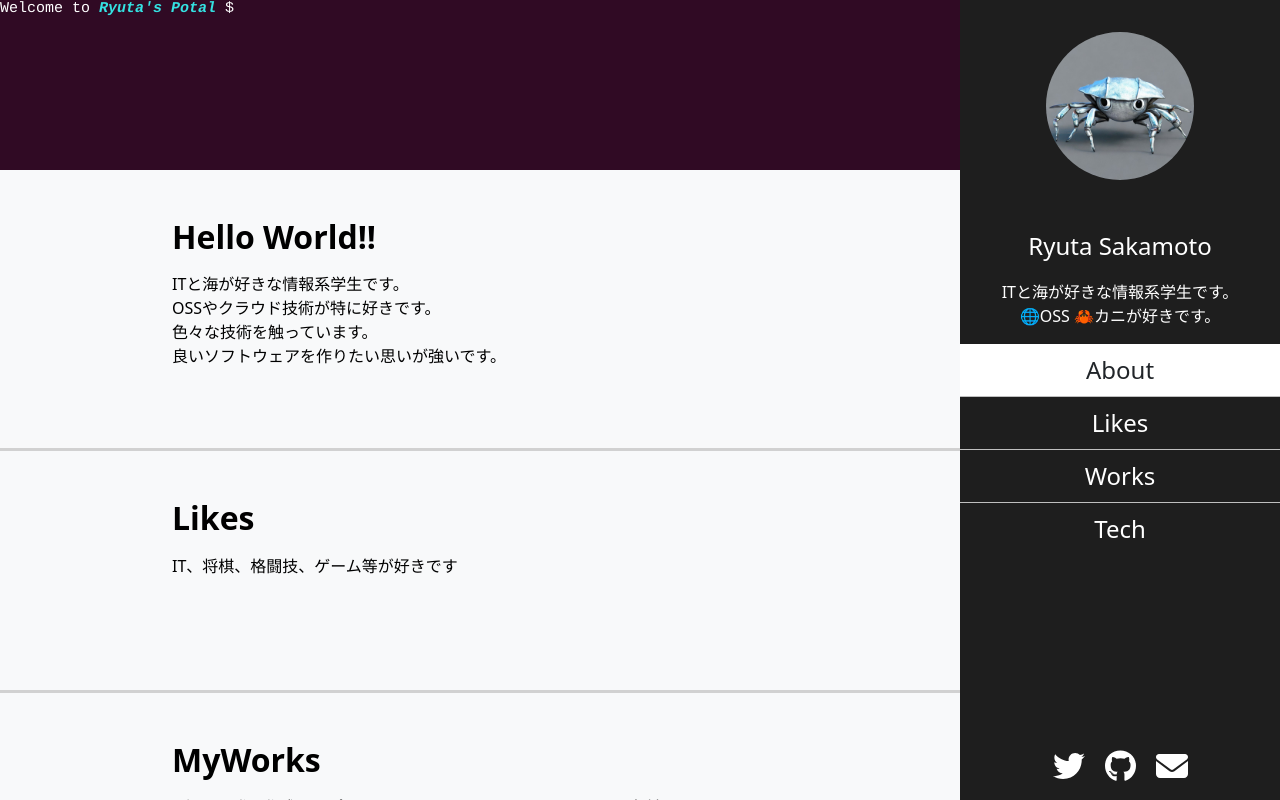
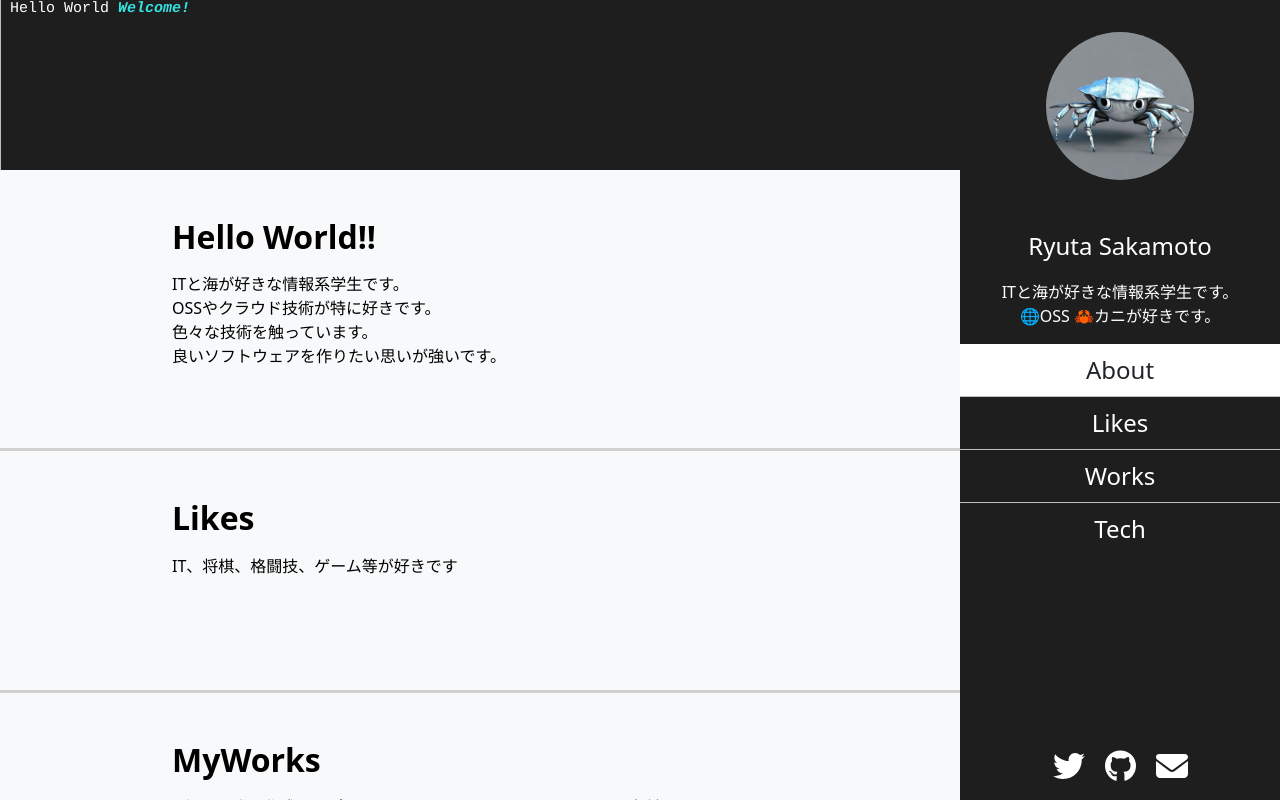
Before and after one commit to student-ops/mypotal_next_bootstrap, a Next.js app in the folder my-project/: page / in a window 1280 px wide. Built offline with nearby package versions, Linux system fonts and the light colour scheme.

Commit message:
update lil text and component design

```diff
--- a/my-project/src/components/term.tsx
+++ b/my-project/src/components/term.tsx
@@ -10,18 +10,23 @@ export default function TerminalComponent() {
     if (terminalRef.current && !terminalInstance.current) {
       terminalInstance.current = new Terminal({
         theme: {
-          background: "#300a24",
+          background: "#1e1e1e",
         },
       });
       terminalInstance.current.open(terminalRef.current);
       terminalInstance.current.resize(60, 10);
       terminalInstance.current.write(
-        "Welcome to \x1B[1;3;36mRyuta's Potal\x1B[0m $ "
+        " Hello World \x1B[1;3;36mWelcome!\x1B[0m"
       );
     }
   }, []);
   return (
-    <div className="w-full h-12">
+    <div
+      className="w-full h-12"
+      style={{
+        borderLeft: "1.5px solid #bfbfbf",
+      }}
+    >
       <div id="terminal" className="w-full h-full" ref={terminalRef} />
     </div>
   );
```
Also changed, not shown: my-project/src/components/introduce.tsx (added, +19 -0 lines).
